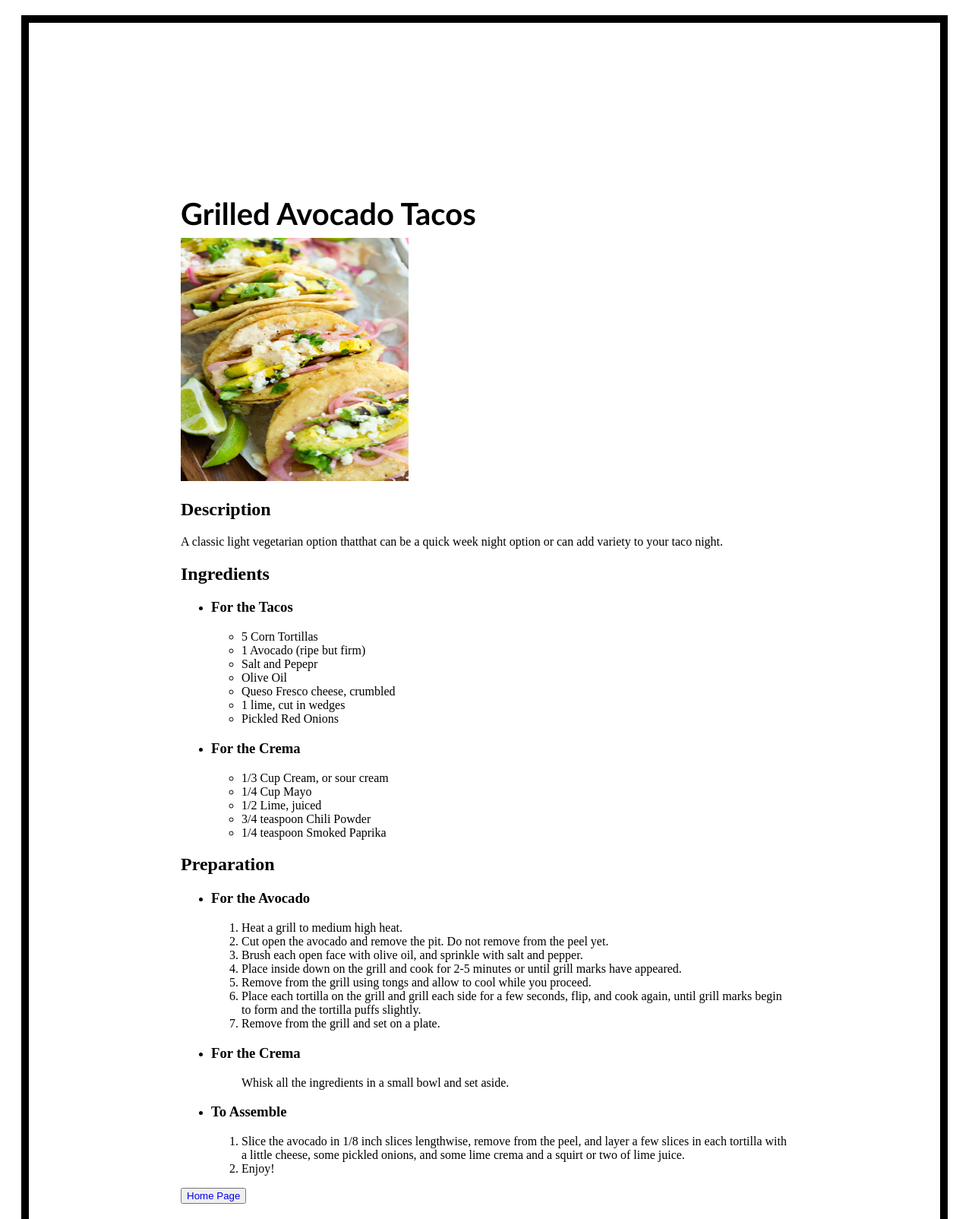
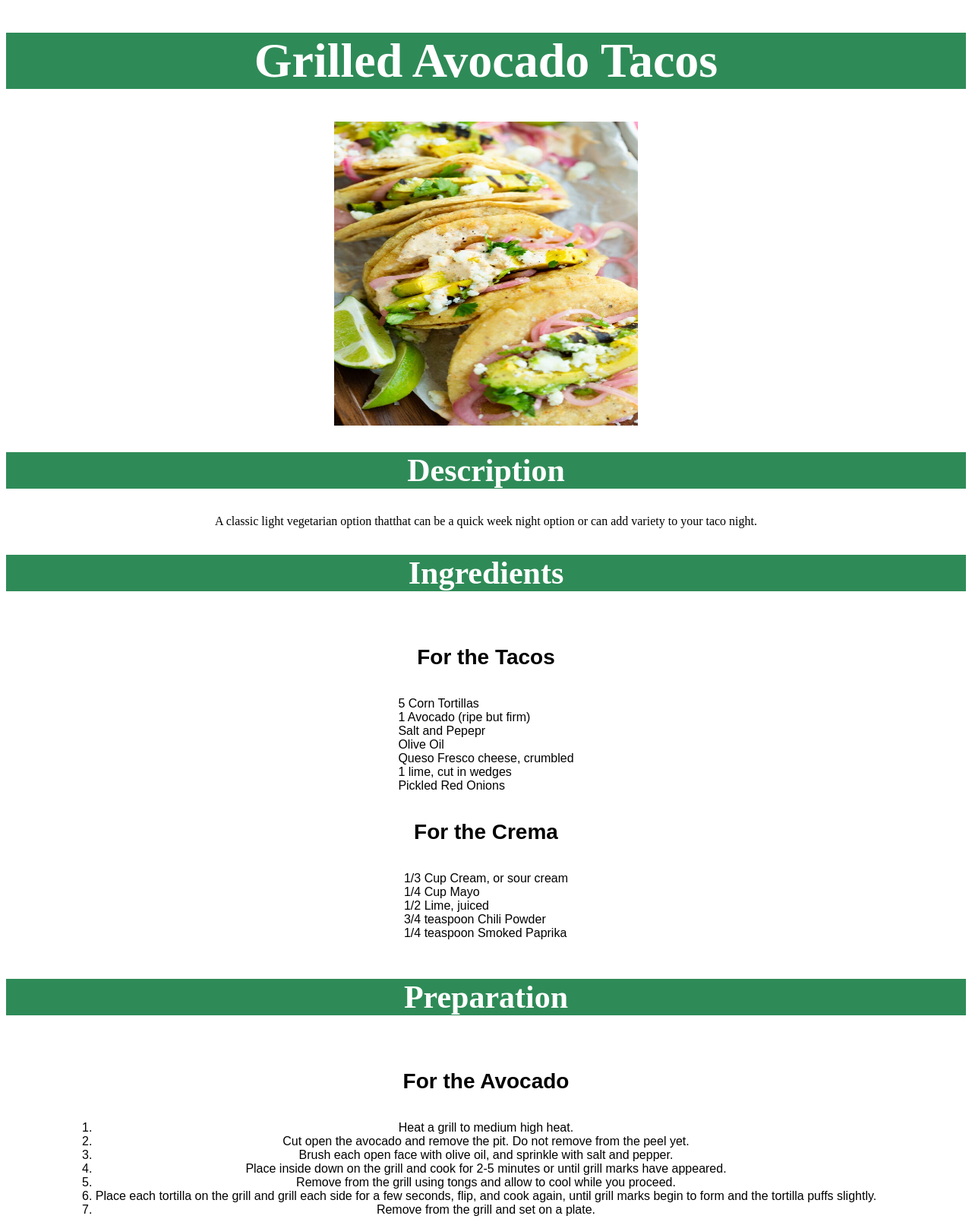
Before and after one commit to mgrahm/odin-recipes, a plain HTML site: page recipes/grilled-avocado-tacos.html in a window 1280 px wide. Shown: the top 1604 px of the page at 76% size. Drawn offline with Linux system fonts and the light colour scheme.

Commit message:
add style info

```diff
--- a/style.css
+++ b/style.css
@@ -1,28 +1,37 @@
-#page {
 
-    text-align: center;
-    background-color: lightblue;
- }
 
- div {
-    width: 800px;
-    border: 10px solid black;
-    padding: 200px;
-    margin: 20px;
-  }
 
  h1 {
+  background-color: seagreen;
+  color: white;
+  font-size: 64px;
+  font-weight: 800;
+  text-align: center;}
+
+  h2 {
+    background-color: seagreen;
+    color: white;
+    text-align: center;
+    font-size: 42px;
+}
+h3 {
+    font-weight: 800;
     color: black;
-        font-family: 'Trebuchet MS', 'Lucida Sans Unicode', 'Lucida Grande', 'Lucida Sans', Arial, sans-serif;
-        font-size: 40px;
-        margin-bottom: 8px;
-        margin
+    text-align: center;
+    font-size: 28px;}
+
+  img {
+    height: 400px;
+    width: 400px;
+    display:table;
+  margin: 0 auto;
+
 
 }
 
-
-.links{ font-family: 'Franklin Gothic Medium', 'Arial Narrow', Arial, sans-serif;
-color: purple;
+.links {
+font-family: 'Trebuchet MS', 'Lucida Sans Unicode', 'Lucida Grande', 'Lucida Sans', Arial, sans-serif;
+color: black;
 text-align: center;
 list-style-type: square;
 background: white;
@@ -31,6 +40,41 @@ margin-bottom: 16px;
 }
 
 .odin {margin: 8px;
-padding 8px;
+padding: 8px;
 border: 8px;
-color: blueviolet;}
+color: black ;}
+ul {
+  font-family: Arial, Helvetica, sans-serif;
+
+  margin: 8px;
+  padding: 8px;
+  display: table;
+  margin: 0 auto;
+  list-style-type: none;
+}
+ol {
+  font-family: Arial, Helvetica, sans-serif;
+  text-align: center;
+  margin: 8px;
+  padding: 8px;
+  border-color: black;
+  display: table;
+  margin: 0 auto;
+
+}
+p {
+  text-align: center;
+}
+button {
+  font-size: 28px;
+  color: white;
+  background-color: seagreen ;
+  display:table;
+  margin: 0 auto;
+  text-decoration: none
+  ;
+  list-style-position: inside;
+}
+.button1:hover{
+  background-color: lightcoral;
+}
```
Lines whose indentation alone changed are shown as unchanged.
